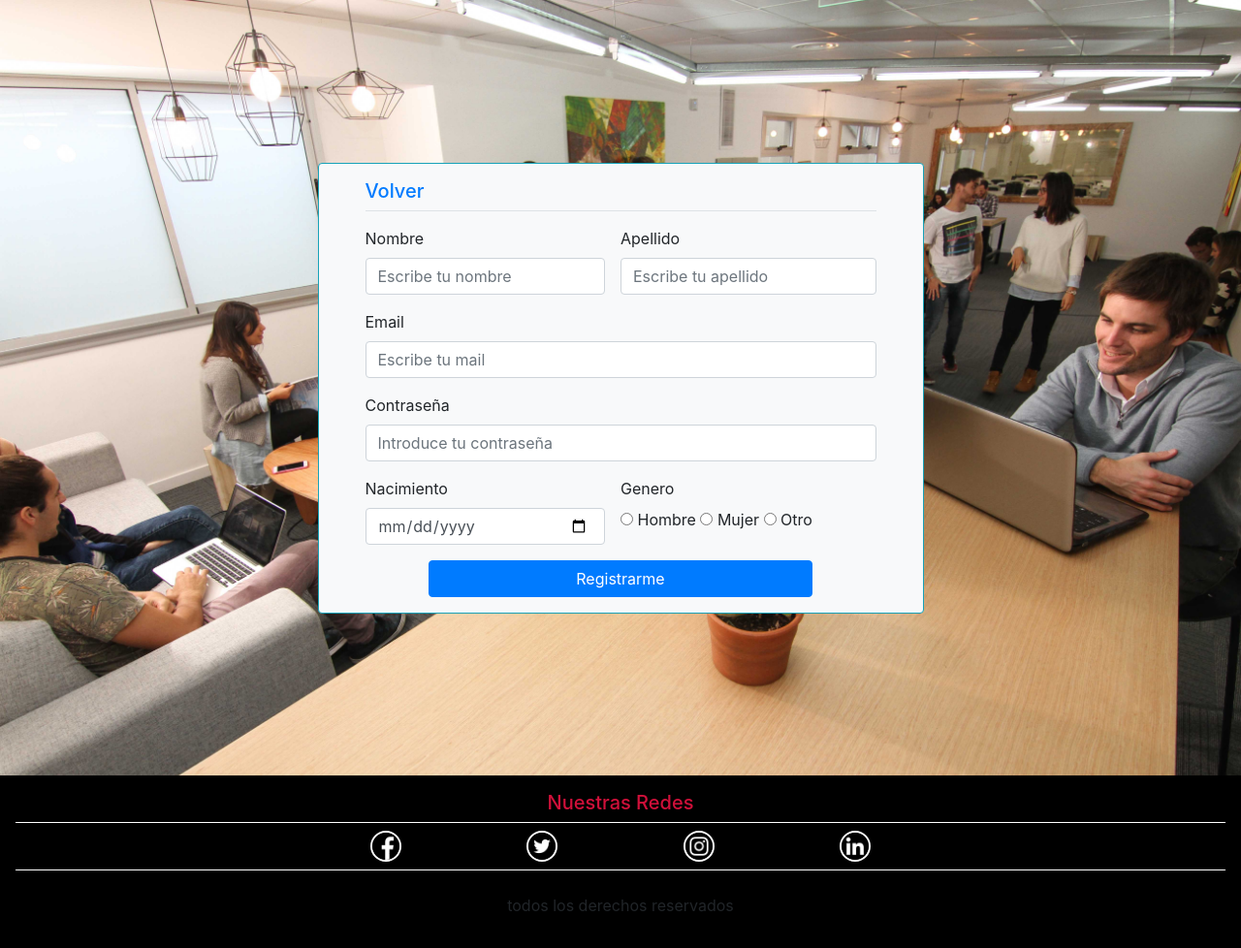
After one commit to AquilanteJP/Proyecto-Integrador-DH, a PHP site: page /registro.html in a window 1280 px wide. The commit adds this page. Shown: the whole page at 97% size. Run offline with PHP 8.4, Linux system fonts and the light colour scheme.

Commit message:
registro hecho, falta acomdar css

```diff
--- a/Proyecto/css/logIn.css
+++ b/Proyecto/css/logIn.css
@@ -3,7 +3,6 @@
 }
 
 .fondo {
-
   height: 100vh;
   background-image: url(../img/co-learning.jpeg);
   background-size: cover;
--- /dev/null
+++ b/Proyecto/css/registro.css
@@ -0,0 +1,33 @@
+.fondo {
+  height: 100vh;
+  background-image: url(../img/co-learning.jpeg);
+  background-size: cover;
+}
+footer {
+  background-color: black;
+  width: 100%;
+  clear: none;
+  text-align: center;
+  padding: 1em;
+}
+.redes {
+  border-top: 1px solid white;
+  border-bottom: 1px solid white;
+}
+.icons:hover {
+  border-color: #D0103A;
+}
+.icons {
+  width: 2em;
+  border: 2px solid white;
+  border-radius: 50%;
+  margin-left: 5%;
+  margin-right: 5%;
+}
+.nuestrasRedes {
+  color: #D0103A;
+}
+.opcionesfooter {
+  color: black;
+  text-decoration: none;
+}
--- /dev/null
+++ b/Proyecto/registro.html
@@ -0,0 +1,64 @@
+<!DOCTYPE html>
+<html lang="en" dir="ltr">
+
+<head>
+  <meta charset="utf-8">
+  <meta name="viewport" content="width=device-width, initial-scale=1">
+  <link rel="stylesheet" href="css/registro.css">
+  <link rel="stylesheet" href="https://stackpath.bootstrapcdn.com/bootstrap/4.3.1/css/bootstrap.min.css">
+  <title>registro</title>
+</head>
+
+<body>
+  <div class="container-fluid py-auto d-flex align-items-center flex-column fondo">
+
+    <form class="col-lg-6 col-md-6 col-sm-12 m-auto py-3 px-5 d-flex flex-wrap rounded border border-info bg-light" action="profile.html" method="POST">
+      <div class="w-100 border-bottom mb-3">
+        <a href="logIn.html" class="text-decoration-none">
+          <h5>Volver</h5>
+        </a>
+      </div>
+      <div class="form-group w-50 pr-3">
+        <label for="name">Nombre</label>
+        <input type="text" class="form-control" id="name" placeholder="Escribe tu nombre">
+      </div>
+      <div class="form-group w-50">
+        <label for="lastName">Apellido</label>
+        <input type="text" class="form-control" id="lastName" placeholder="Escribe tu apellido">
+      </div>
+      <div class="form-group w-100">
+        <label for="email">Email</label>
+        <input type="email" class="form-control" name="email" id="email" placeholder="Escribe tu mail">
+      </div>
+      <div class="form-group w-100">
+        <label for="password">Contraseña</label>
+        <input type="password" class="form-control" id="password" placeholder="Introduce tu contraseña">
+      </div>
+      <div class="form-group w-50 pr-3">
+        <label for="bornIn">Nacimiento</label>
+        <input type="date" class="form-control pr-3" name="bornIn">
+      </div>
+      <div class="form-group w-50">
+        <label for="gender">Genero</label>
+        <br>
+        <input type="radio" name="gender" value="male"> Hombre
+        <input type="radio" name="gender" value="female"> Mujer
+        <input type="radio" name="gender" value="other"> Otro
+      </div>
+      <button type="submit" class="w-75 m-auto btn btn-primary">Registrarme</button>
+    </form>
+  </div>
+  <footer>
+    <h5 class="nuestrasRedes">Nuestras Redes</h5>
+    <div class="redes pt-2 pb-2">
+      <i><img class="icons" src="img/icons/logoFacebook.png" alt=""></i>
+      <i><img class="icons" src="img/icons/logoTwitter.png" alt=""></i>
+      <i><img class="icons" src="img/icons/logoInstagram.png" alt=""></i>
+      <i><img class="icons" src="img/icons/logoLinkedin.png" alt=""></i>
+    </div>
+    <br>
+    <p>todos los derechos reservados</p>
+  </footer>
+</body>
+
+</html>
```
Also changed, not shown: Proyecto/logIn.html (+17 -5 lines).
